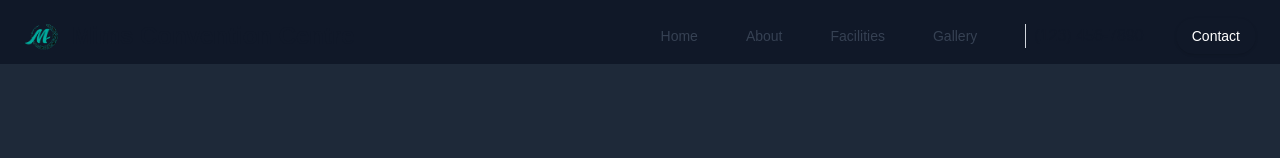
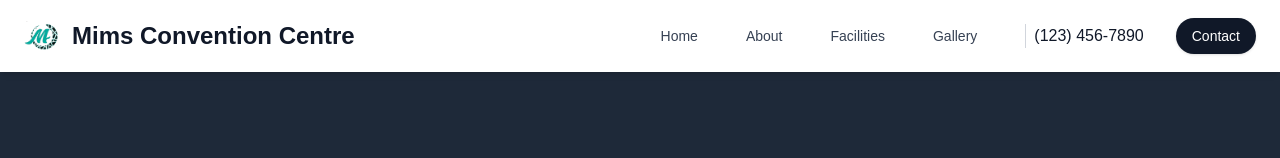
Before and after one commit to justhashim/Mims, a Next.js app in the folder frontend/: page /gallery in a window 1280 px wide. Shown: the top 158 px of the page. Built offline with nearby package versions, Linux system fonts and the light colour scheme.

Commit message:
feat: Update Navbar to change background based on scroll and gallery page status

```diff
--- a/frontend/src/app/components/Navbar.tsx
+++ b/frontend/src/app/components/Navbar.tsx
@@ -7,11 +7,15 @@ import { useState, useEffect } from "react";
 const Navbar = () => {
 	const [scrolled, setScrolled] = useState(false);
 	const [mobileMenuOpen, setMobileMenuOpen] = useState(false);
+	const [isGalleryPage, setIsGalleryPage] = useState(false);
 
 	useEffect(() => {
 		const handleScroll = () => {
 			setScrolled(window.scrollY > 20);
 		};
+
+		// Check if we're on the gallery page
+		setIsGalleryPage(window.location.pathname.includes('/gallery'));
 
 		window.addEventListener("scroll", handleScroll);
 		return () => window.removeEventListener("scroll", handleScroll);
@@ -24,7 +28,7 @@ const Navbar = () => {
 	return (
 		<nav
 			className={`fixed w-full top-0 z-50 transition-all duration-300 ${
-				scrolled ? "bg-white shadow-md" : "bg-transparent"
+				scrolled || isGalleryPage ? "bg-white shadow-md" : "bg-transparent"
 			}`}
 		>
 			<div className="container mx-auto px-6 py-4">
```
